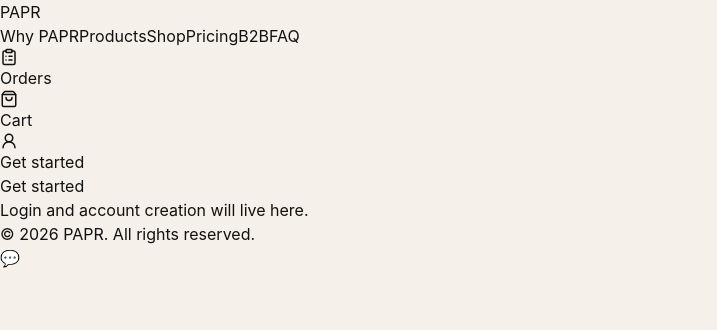
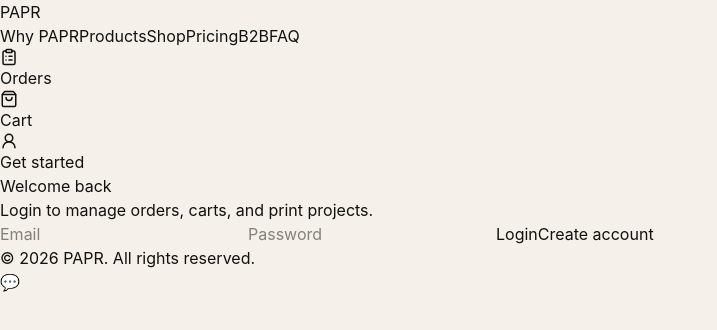
Before and after one commit to paprproject/papr, a React (Vite) app: page /login in a window 1280 px wide. Shown: the top 330 px of the page, without its empty margins (0-717 px from the left). Built offline with nearby package versions, Linux system fonts and the light colour scheme; no server answers.

Commit message:
Add basic user account login interface

```diff
--- /dev/null
+++ b/src/features/auth/AuthContext.tsx
@@ -0,0 +1,92 @@
+import { createContext, useContext, useEffect, useState } from "react";
+import type { Session, User } from "@supabase/supabase-js";
+import { supabase } from "../../lib/supabase";
+
+type AuthContextValue = {
+  user: User | null;
+  session: Session | null;
+  loading: boolean;
+  signUp: (email: string, password: string) => Promise<void>;
+  signIn: (email: string, password: string) => Promise<void>;
+  signOut: () => Promise<void>;
+};
+
+const AuthContext = createContext<AuthContextValue | null>(null);
+
+export function AuthProvider({ children }: { children: React.ReactNode }) {
+  const [user, setUser] = useState<User | null>(null);
+  const [session, setSession] = useState<Session | null>(null);
+  const [loading, setLoading] = useState(true);
+
+  useEffect(() => {
+    async function loadSession() {
+      const { data } = await supabase.auth.getSession();
+
+      setSession(data.session);
+      setUser(data.session?.user ?? null);
+      setLoading(false);
+    }
+
+    loadSession();
+
+    const {
+      data: { subscription },
+    } = supabase.auth.onAuthStateChange((_event, currentSession) => {
+      setSession(currentSession);
+      setUser(currentSession?.user ?? null);
+    });
+
+    return () => {
+      subscription.unsubscribe();
+    };
+  }, []);
+
+  async function signUp(email: string, password: string) {
+    const { error } = await supabase.auth.signUp({
+      email,
+      password,
+    });
+
+    if (error) throw error;
+  }
+
+  async function signIn(email: string, password: string) {
+    const { error } = await supabase.auth.signInWithPassword({
+      email,
+      password,
+    });
+
+    if (error) throw error;
+  }
+
+  async function signOut() {
+    const { error } = await supabase.auth.signOut();
+
+    if (error) throw error;
+  }
+
+  return (
+    <AuthContext.Provider
+      value={{
+        user,
+        session,
+        loading,
+        signUp,
+        signIn,
+        signOut,
+      }}
+    >
+      {children}
+    </AuthContext.Provider>
+  );
+}
+
+export function useAuth() {
+  const context = useContext(AuthContext);
+
+  if (!context) {
+    throw new Error("useAuth must be used inside AuthProvider");
+  }
+
+  return context;
+}
--- a/src/pages/Login/LoginPage.tsx
+++ b/src/pages/Login/LoginPage.tsx
@@ -1,11 +1,86 @@
+import { useState } from "react";
+import { useAuth } from "../../features/auth/AuthContext";
+
 function LoginPage() {
+  const { signIn, signUp } = useAuth();
+
+  const [email, setEmail] = useState("");
+  const [password, setPassword] = useState("");
+  const [isSignup, setIsSignup] = useState(false);
+  const [loading, setLoading] = useState(false);
+
+  async function handleSubmit(e: React.FormEvent) {
+    e.preventDefault();
+
+    try {
+      setLoading(true);
+
+      if (isSignup) {
+        await signUp(email, password);
+        alert("Account created. Check your email.");
+      } else {
+        await signIn(email, password);
+        alert("Logged in successfully.");
+      }
+    } catch (error) {
+        console.error(error);
+        if (error instanceof Error) {
+            alert(error.message);
+        } else {
+            alert("Authentication failed.");
+        }
+    }
+  }
+
   return (
     <section className="mx-auto max-w-7xl px-6 py-24">
-      <h1 className="text-5xl font-black">Get started</h1>
-      <p className="mt-4 text-xl text-black/60">
-        Login and account creation will live here.
-      </p>
+      <div className="mx-auto max-w-md">
+        <h1 className="text-5xl font-black">
+          {isSignup ? "Create account" : "Welcome back"}
+        </h1>
+
+        <p className="mt-4 text-black/60">
+          {isSignup
+            ? "Create your PAPR account to start ordering prints."
+            : "Login to manage orders, carts, and print projects."}
+        </p>
+
+        <form onSubmit={handleSubmit} className="mt-10 space-y-4">
+          <input
+            type="email"
+            placeholder="Email"
+            value={email}
+            onChange={(e) => setEmail(e.target.value)}
+            className="w-full rounded-2xl border border-black/10 bg-white p-4"
+          />
+
+          <input
+            type="password"
+            placeholder="Password"
+            value={password}
+            onChange={(e) => setPassword(e.target.value)}
+            className="w-full rounded-2xl border border-black/10 bg-white p-4"
+          />
+
+          <button
+            type="submit"
+            disabled={loading}
+            className="w-full rounded-full bg-orange-600 py-4 font-bold text-white disabled:opacity-50"
+          >
+            {loading ? "Loading..." : isSignup ? "Create Account" : "Login"}
+          </button>
+
+          <button
+            type="button"
+            onClick={() => setIsSignup(!isSignup)}
+            className="w-full text-sm font-bold text-black/60"
+          >
+            {isSignup ? "Already have an account? Login" : "Create account"}
+          </button>
+        </form>
+      </div>
     </section>
   );
 }
+
 export default LoginPage;
```
Also changed, not shown: src/main.tsx (+6 -3 lines).
